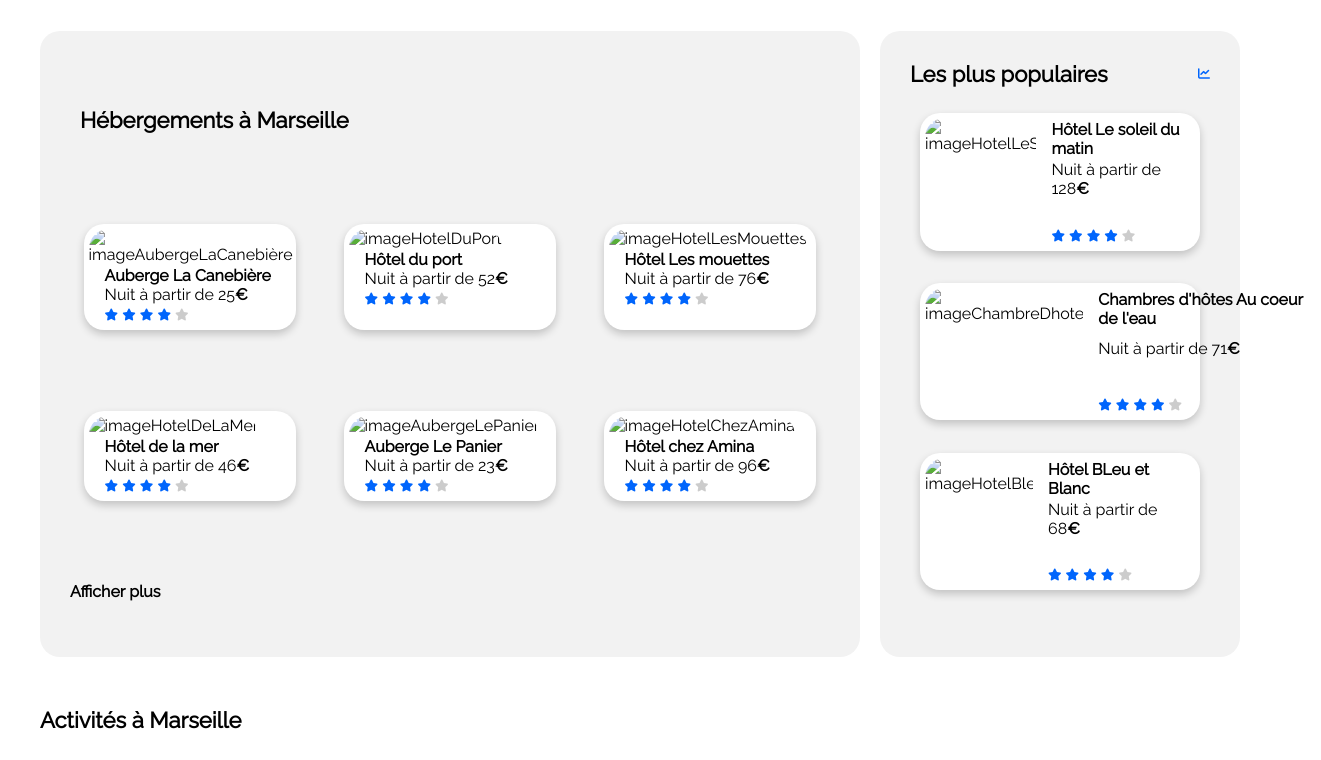
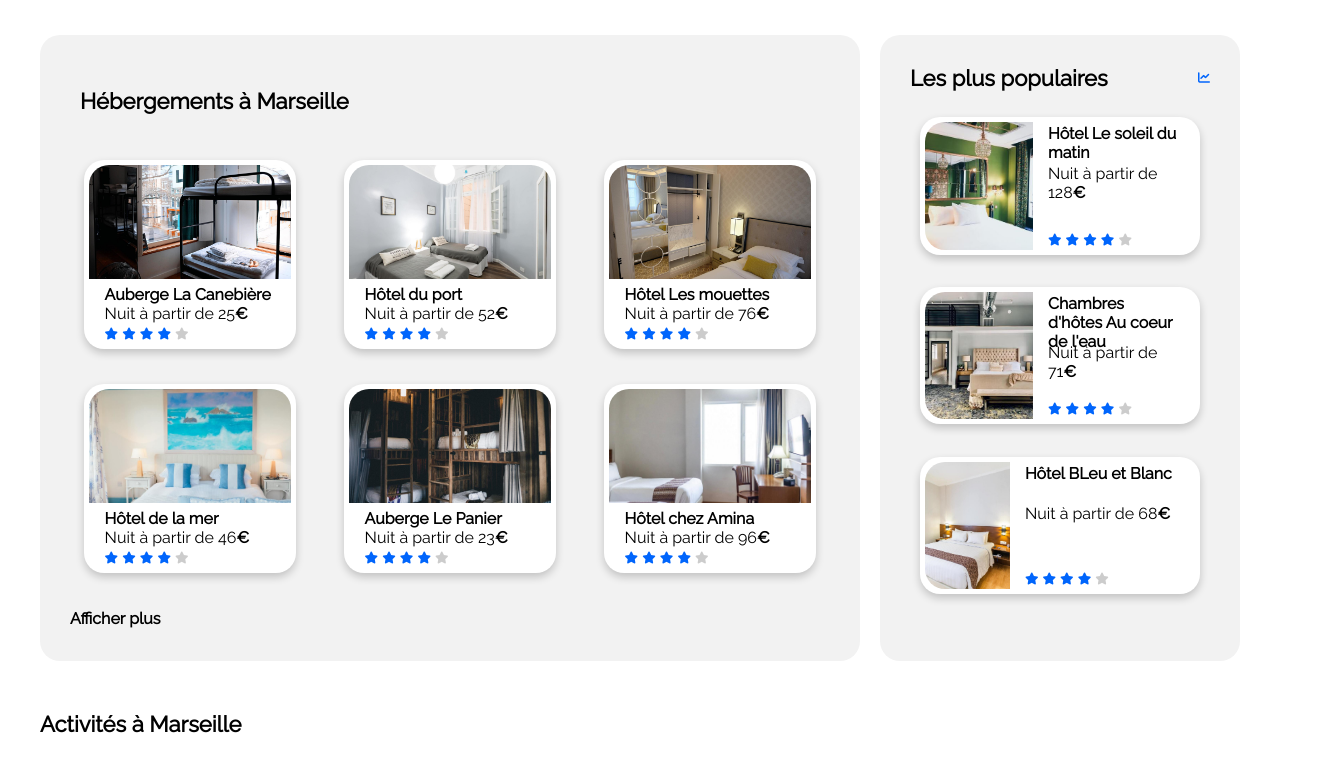
Before and after one commit to meidhi14/OpenClassroomsProjet2-master, a plain HTML site: page index.html in a window 1280 px wide. Shown: the part 400-1160 px from the top of the page, 1321 px wide, since content can reach past the window. Drawn offline with Linux system fonts and the light colour scheme; the site is published under a folder, as on GitHub Pages, so addresses that start at the root find nothing.

Commit message:
Remplacer "/Images" par "Images"

```diff
--- a/index.html
+++ b/index.html
@@ -15,7 +15,7 @@
 
     <header>
         <div class="logoHeader">
-            <a href="index.html"><img src="/Images/logo/Booki.png" alt="LogoBooxi"></a>
+            <a href="index.html"><img src="Images/logo/Booki.png" alt="LogoBooxi"></a>
         </div>
         <nav>
             <ul class="menuHeader">
@@ -91,7 +91,7 @@
 
                     <div class="cardHebergement">
                         <a href="#">
-                            <img src="/Images/hebergements/3_medium/marcus-loke-WQJvWU_HZFo-unsplash.jpg" alt="imageAubergeLaCanebière">
+                            <img src="Images/hebergements/3_medium/marcus-loke-WQJvWU_HZFo-unsplash.jpg" alt="imageAubergeLaCanebière">
                             <div class="containerHebergement">
                                 <h2><b>Auberge La Canebière</b></h2>
                                 <p>Nuit à partir de 25<span class= "bold">€</span></p>
@@ -108,7 +108,7 @@
 
                     <div class="cardHebergement">
                         <a href="#">
-                            <img src="/Images/hebergements/3_medium/fred-kleber-gTbaxaVLvsg-unsplash.jpg" alt="imageHotelDuPort">
+                            <img src="Images/hebergements/3_medium/fred-kleber-gTbaxaVLvsg-unsplash.jpg" alt="imageHotelDuPort">
                             <div class="containerHebergement">
                                 <h2><b>Hôtel du port</b></h2>
                                 <p>Nuit à partir de 52<span class= "bold">€</span></p>
@@ -125,7 +125,7 @@
 
                     <div class="cardHebergement">
                         <a href="#">
-                            <img src="/Images/hebergements/3_medium/reisetopia-B8WIgxA_PFU-unsplash.jpg" alt="imageHotelLesMouettes">
+                            <img src="Images/hebergements/3_medium/reisetopia-B8WIgxA_PFU-unsplash.jpg" alt="imageHotelLesMouettes">
                             <div class="containerHebergement">
                                 <h2><b>Hôtel Les mouettes</b></h2>
                                 <p>Nuit à partir de 76<span class= "bold">€</span></p>
@@ -146,7 +146,7 @@
 
                     <div class="cardHebergement">
                         <a href="#">
-                            <img src="/Images/hebergements/3_medium/annie-spratt-Eg1qcIitAuA-unsplash.jpg" alt="imageHotelDeLaMer">
+                            <img src="Images/hebergements/3_medium/annie-spratt-Eg1qcIitAuA-unsplash.jpg" alt="imageHotelDeLaMer">
                             <div class="containerHebergement">
                                 <h2><b>Hôtel de la mer</b></h2>
                                 <p>Nuit à partir de 46<span class= "bold">€</span></p>
@@ -162,7 +162,7 @@
                     </div>
                     <div class="cardHebergement">
                         <a href="#">
-                            <img src="/Images/hebergements/3_medium/nicate-lee-kT-ZyaiwBe0-unsplash.jpg" alt="imageAubergeLePanier">
+                            <img src="Images/hebergements/3_medium/nicate-lee-kT-ZyaiwBe0-unsplash.jpg" alt="imageAubergeLePanier">
                             <div class="containerHebergement">
                                 <h2><b>Auberge Le Panier</b></h2>
                                 <p>Nuit à partir de 23<span class= "bold">€</span></p>
@@ -178,7 +178,7 @@
                     </div>
                     <div class="cardHebergement">
                         <a href="#">
-                            <img src="/Images/hebergements/3_medium/febrian-zakaria-M6S1WvfW68A-unsplash.jpg" alt="imageHotelChezAmina">
+                            <img src="Images/hebergements/3_medium/febrian-zakaria-M6S1WvfW68A-unsplash.jpg" alt="imageHotelChezAmina">
                             <div class="containerHebergement">
                                 <h2><b>Hôtel chez Amina</b></h2>
                                 <p>Nuit à partir de 96<span class= "bold">€</span></p>
@@ -211,7 +211,7 @@
                     <div class="cardlesPlusPopulaires">
                         <a href="#">
 
-                                <img src="/Images/hebergements/4_small/emile-guillemot-Bj_rcSC5XfE-unsplash.jpg" alt="imageHotelLeSoleilDuMatin">
+                                <img src="Images/hebergements/4_small/emile-guillemot-Bj_rcSC5XfE-unsplash.jpg" alt="imageHotelLeSoleilDuMatin">
 
                             <div class="containerlesPlusPopulaires">
                                 <h2><b>Hôtel Le soleil du matin</b></h2>
@@ -230,7 +230,7 @@
                     <div class="cardlesPlusPopulaires">
                         <a href="#">
 
-                                <img src="/Images/hebergements/4_small/aw-creative-VGs8z60yT2c-unsplash.jpg" alt="imageChambreDhotesAuCoeurDeLeau">
+                                <img src="Images/hebergements/4_small/aw-creative-VGs8z60yT2c-unsplash.jpg" alt="imageChambreDhotesAuCoeurDeLeau">
 
                             <div class="containerlesPlusPopulaires">
                                 <h2><b>Chambres d'hôtes Au coeur de l'eau</b></h2>
@@ -249,7 +249,7 @@
                     <div class="cardlesPlusPopulaires">
                         <a href="#">
 
-                                <img src="/Images/hebergements/4_small/febrian-zakaria-sjvU0THccQA-unsplash.jpg" alt="imageHotelBleuEtBlanc">
+                                <img src="Images/hebergements/4_small/febrian-zakaria-sjvU0THccQA-unsplash.jpg" alt="imageHotelBleuEtBlanc">
 
                             <div class="containerlesPlusPopulaires">
                                 <h2><b>Hôtel BLeu et Blanc</b></h2>
@@ -278,25 +278,25 @@
             <div class="resultatActivitesMarseille">
                 <a href="#">
                     <div class="activiteMarseille">
-                        <img src="/Images/activites/4_small/reno-laithienne-QUgJhdY5Fyk-unsplash.jpg" alt="imageVieuxPort">
+                        <img src="Images/activites/4_small/reno-laithienne-QUgJhdY5Fyk-unsplash.jpg" alt="imageVieuxPort">
                         <h2>Vieux-Port</h2>
                     </div>
                 </a>
                 <a href="#">
                     <div class="activiteMarseille">
-                        <img src="/Images/activites/4_small/paul-hermann-QFTrLdQIRhI-unsplash.jpg" alt="imageFortDePomègues">
+                        <img src="Images/activites/4_small/paul-hermann-QFTrLdQIRhI-unsplash.jpg" alt="imageFortDePomègues">
                         <h2>Fort de Pomègues</h2>
                     </div>
                 </a>
                 <a href="#">
                     <div class="activiteMarseille">
-                        <img src="/Images/activites/4_small/kilyan-sockalingum-NR8-cBCN3aI-unsplash.jpg" alt="imageParcNationalDesCalanques">
+                        <img src="Images/activites/4_small/kilyan-sockalingum-NR8-cBCN3aI-unsplash.jpg" alt="imageParcNationalDesCalanques">
                         <h2>Parc national des Calanques</h2>
                     </div>
                 </a>
                 <a href="#">
                     <div class="activiteMarseille">
-                        <img src="/Images/activites/4_small/florian-wehde-xW9e8gdotxI-unsplash.jpg" alt="imageNotreDameDeLaGarde">
+                        <img src="Images/activites/4_small/florian-wehde-xW9e8gdotxI-unsplash.jpg" alt="imageNotreDameDeLaGarde">
                         <h2>Notre-Dame-de-la-Garde</h2>
                     </div>
                 </a>
```
